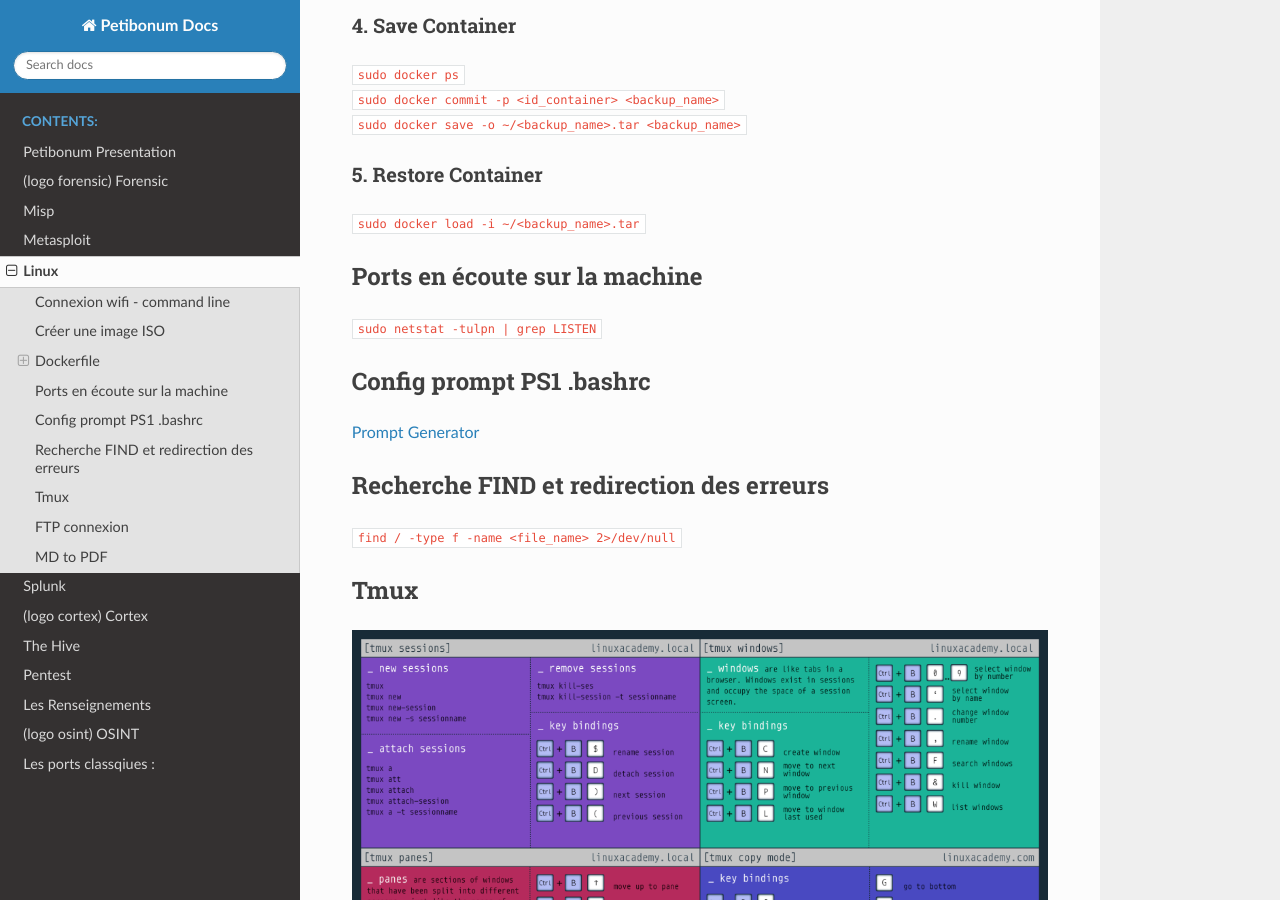
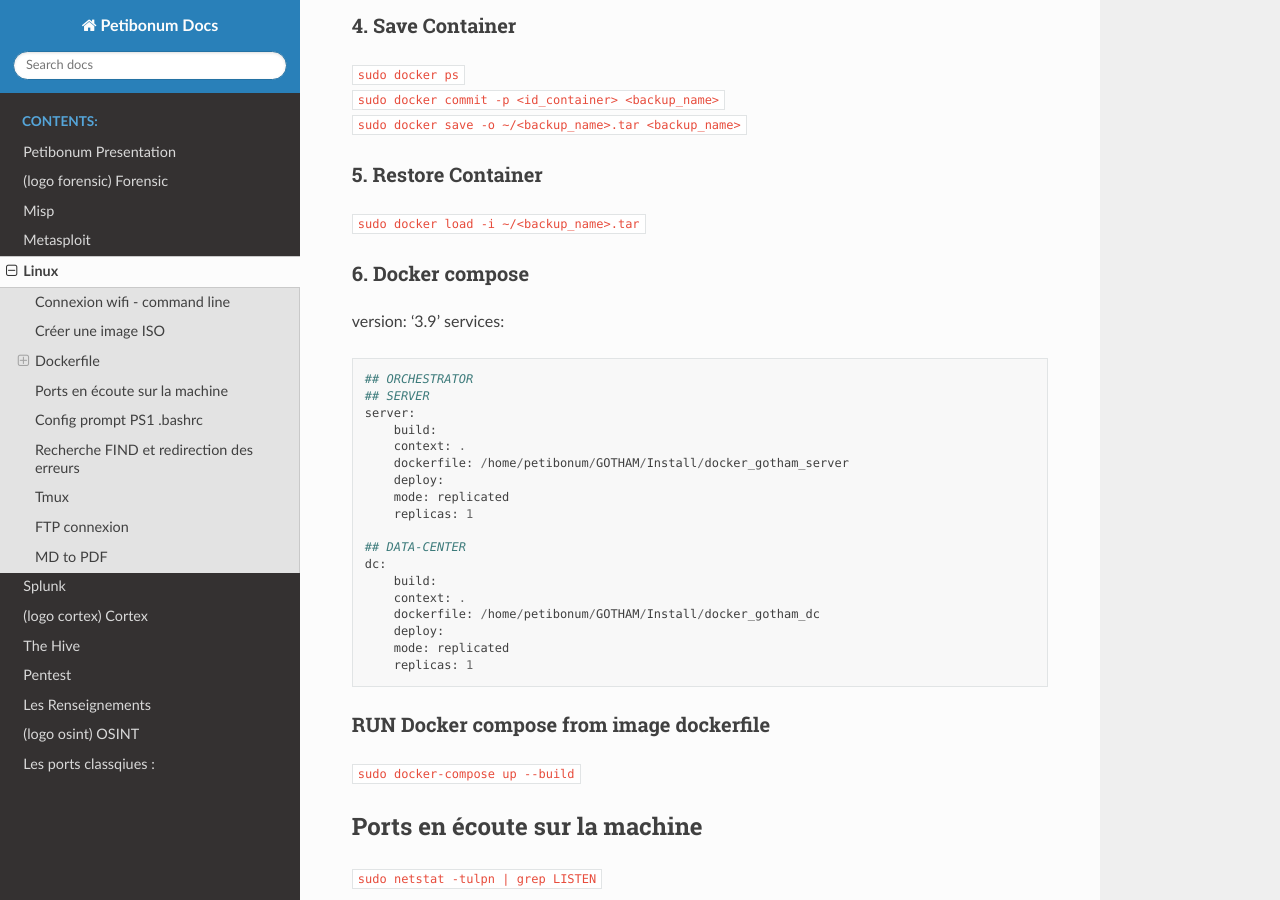
Before and after one commit to Iole-Bri/misp_docs_2, a Sphinx documentation site: the page built from docs/source/src/linux.md, in a window 1280 px wide and 900 px high, scrolled down 1247 px. Built offline with Sphinx 7.4.7 and the Read the Docs theme 2.0.0, drawn with Linux system fonts in a browser that asks for light colours.

Commit message:
modif linux.md

````diff
--- a/docs/source/src/linux.md
+++ b/docs/source/src/linux.md
@@ -53,6 +53,34 @@ La commande final "bash" permet d'ouvrir un shell root du container.
 #### 5. Restore Container
 
 ```sudo docker load -i ~/<backup_name>.tar```
+
+#### 6. Docker compose
+
+version: '3.9'
+services:
+
+    ## ORCHESTRATOR
+    ## SERVER
+    server:
+        build:
+        context: .
+        dockerfile: /home/petibonum/GOTHAM/Install/docker_gotham_server
+        deploy:
+        mode: replicated
+        replicas: 1
+
+    ## DATA-CENTER
+    dc:
+        build:
+        context: .
+        dockerfile: /home/petibonum/GOTHAM/Install/docker_gotham_dc
+        deploy:
+        mode: replicated
+        replicas: 1
+#### RUN Docker compose from image dockerfile
+
+```sudo docker-compose up --build```
+
 ## Ports en écoute sur la machine
 
 ```sudo netstat -tulpn | grep LISTEN```
````
